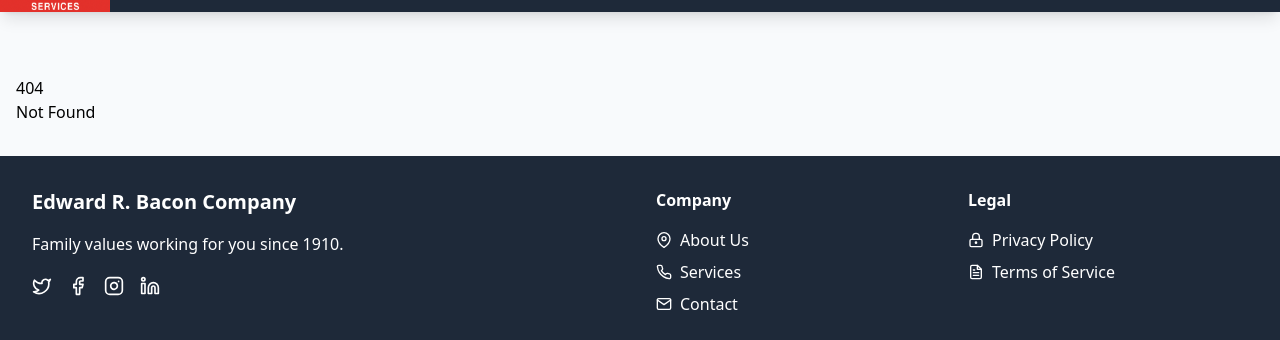
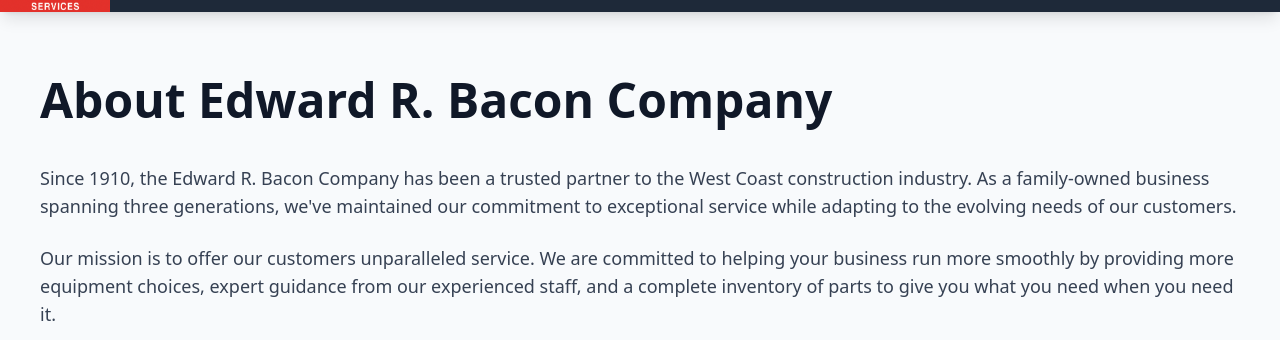
Before and after one commit to stef-the/erbacon, a SvelteKit app: page /about in a window 1280 px wide. Before the commit this address had no page. Shown: the part 612-952 px from the top of the page. Built offline with nearby package versions, Linux system fonts and the light colour scheme.

Commit message:
Create +page.svelte

```diff
--- /dev/null
+++ b/src/routes/about/+page.svelte
@@ -0,0 +1,37 @@
+<!-- src/routes/about/+page.svelte -->
+<script lang="ts">
+</script>
+
+<svelte:head>
+	<title>About Us | Edward R. Bacon Company</title>
+	<meta
+		name="description"
+		content="Learn about Edward R. Bacon Company's rich history serving the West Coast construction industry since 1910, our experienced team, and our commitment to unparalleled service."
+	/>
+</svelte:head>
+
+<section class="prose lg:prose-lg mx-auto mb-16 scroll-pt-28">
+	<!-- Company Introduction -->
+	<h1 class="mb-8 text-4xl font-bold">About Edward R. Bacon Company</h1>
+
+	<div class="my-6">
+		<p class="mt-4 text-lg">
+			Since 1910, the Edward R. Bacon Company has been a trusted partner to the West Coast
+			construction industry. As a family-owned business spanning three generations, we've maintained
+			our commitment to exceptional service while adapting to the evolving needs of our customers.
+		</p>
+		<p class="mt-4 text-lg">
+			Our mission is to offer our customers unparalleled service. We are committed to helping your
+			business run more smoothly by providing more equipment choices, expert guidance from our
+			experienced staff, and a complete inventory of parts to give you what you need when you need
+			it.
+		</p>
+	</div>
+</section>
+
+<style>
+	/* Add any page-specific styles here */
+	:global(.prose) {
+		max-width: 1200px;
+	}
+</style>
```
